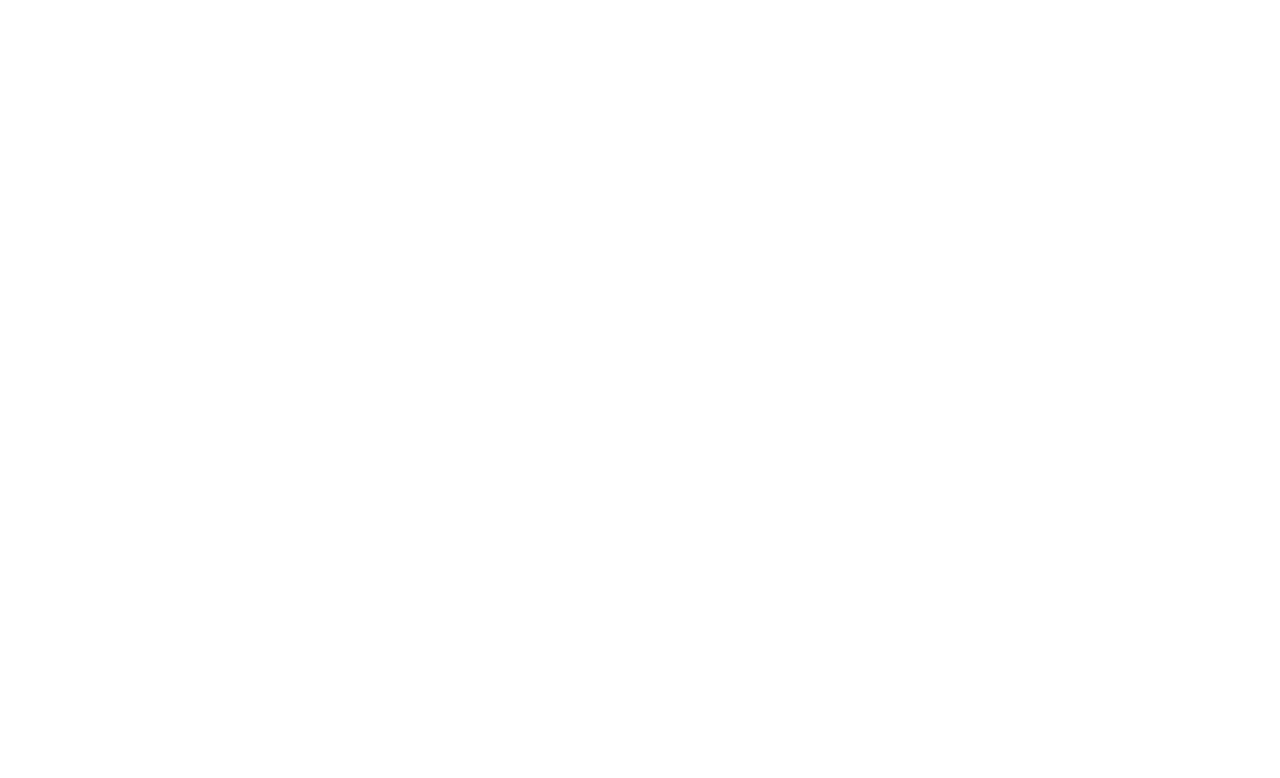
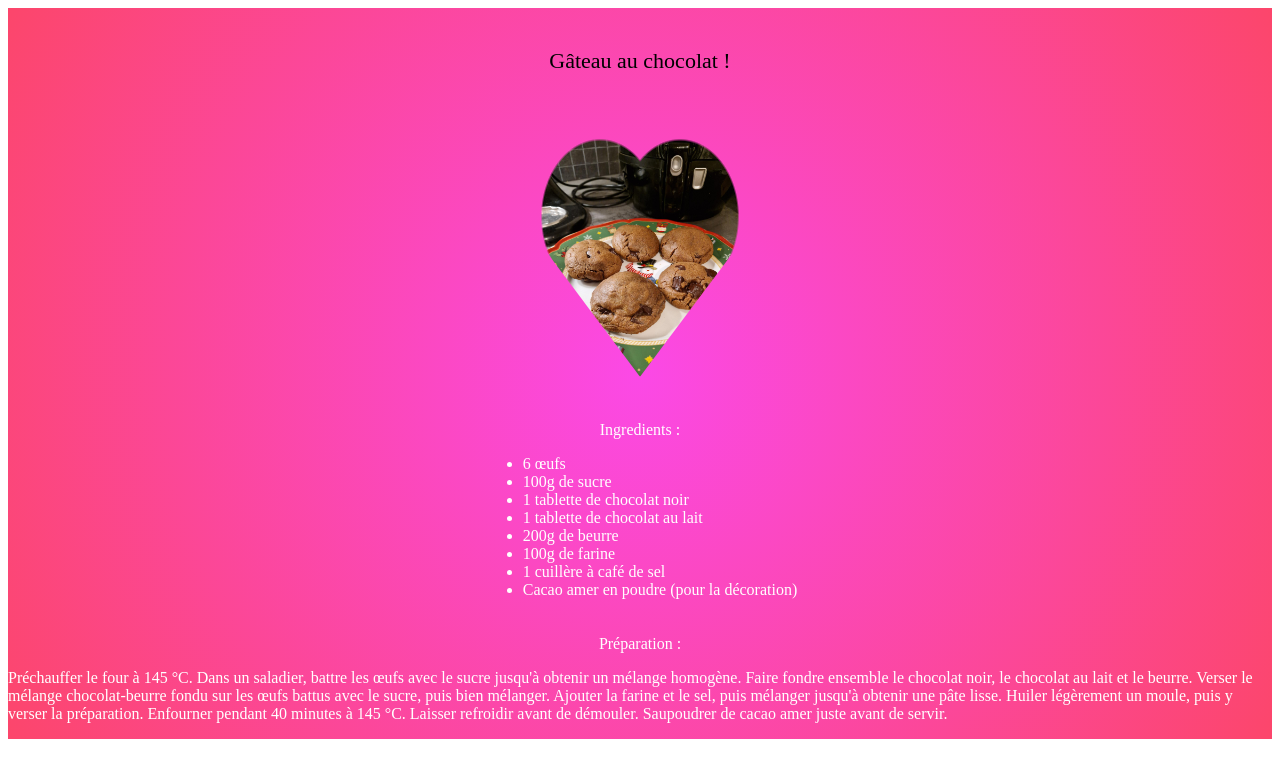
Before and after one commit to LazzaroLaura/recettes, an Angular app: page /gateau-chocolat in a window 1280 px wide. Before the commit this address led to /. Shown: the top 778 px of the page. Built offline with nearby package versions, Linux system fonts and the light colour scheme.

Commit message:
add chocolate cake

```diff
--- a/src/app/app.routes.ts
+++ b/src/app/app.routes.ts
@@ -1,6 +1,7 @@
 import { Routes } from '@angular/router';
 import { CookiesComponent } from './cookies/cookies.component';
 import { HomeComponent } from './home/home.component';
+import { ChocolateCakeComponent } from './chocolate-cake/chocolate-cake.component';
 
 export const routes: Routes = [
   {
@@ -11,5 +12,10 @@
     path: 'cookies',
     title: "Des cookies!",
     component: CookiesComponent,
+  },
+  {
+    path: 'gateau-chocolat',
+    title: "Un gâteau au chocolat plein de beurre !",
+    component: ChocolateCakeComponent,
   }
 ];
--- /dev/null
+++ b/src/app/chocolate-cake/chocolate-cake.component.html
@@ -0,0 +1,31 @@
+<div class="cookies">
+  <div class="cookies-title">Gâteau au chocolat !</div>
+  <img class="cookies-image" src="assets/cookies/cookies.jpg">
+  <div class="cookies-ingredients">
+    <div class="cookies-ingredients-title">Ingredients :</div>
+    <ul class="cookies-ingredients-list">
+      <li class="cookies-ingredients-list-item">6 œufs</li>
+      <li class="cookies-ingredients-list-item">100g de sucre</li>
+      <li class="cookies-ingredients-list-item">1 tablette de chocolat noir</li>
+      <li class="cookies-ingredients-list-item">1 tablette de chocolat au lait</li>
+      <li class="cookies-ingredients-list-item">200g de beurre</li>
+      <li class="cookies-ingredients-list-item">100g de farine</li>
+      <li class="cookies-ingredients-list-item">1 cuillère à café de sel</li>
+      <li class="cookies-ingredients-list-item">Cacao amer en poudre (pour la décoration)</li>
+    </ul>
+  </div>
+  <div class="cookies-ingredients">
+    <div class="cookies-ingredients-title">Préparation :</div>
+    <p>
+      Préchauffer le four à 145 °C.
+      Dans un saladier, battre les œufs avec le sucre jusqu'à obtenir un mélange homogène.
+      Faire fondre ensemble le chocolat noir, le chocolat au lait et le beurre.
+      Verser le mélange chocolat-beurre fondu sur les œufs battus avec le sucre, puis bien mélanger.
+      Ajouter la farine et le sel, puis mélanger jusqu'à obtenir une pâte lisse.
+      Huiler légèrement un moule, puis y verser la préparation.
+      Enfourner pendant 40 minutes à 145 °C.
+      Laisser refroidir avant de démouler.
+      Saupoudrer de cacao amer juste avant de servir.
+    </p>
+  </div>
+</div>
--- /dev/null
+++ b/src/app/chocolate-cake/chocolate-cake.component.less
@@ -0,0 +1,40 @@
+.cookies {
+  display: flex;
+  flex-direction: column;
+  gap: 20px;
+  align-items: center;
+  background: #fb3fe5;
+  background: radial-gradient(circle,rgba(251, 63, 229, 0.95) 0%, rgba(252, 70, 107, 1) 100%);
+
+  &-title {
+    font-size: 20px;
+    margin: 40px 0 40px 0;
+    font-size: 22px;
+  }
+
+  &-image {
+    max-width: 200px;
+    mask: radial-gradient(at 70% 31%,#000 29%,#0000 30%), radial-gradient(at 30% 31%,#000 29%,#0000 30%), linear-gradient(#000 0 0) bottom/100% 50% no-repeat;
+    clip-path: polygon(-41% 0,50% 91%, 141% 0);
+  }
+
+  .counter {
+    display: flex;
+    gap: 8px;
+
+    &-action {
+      color: white;
+      background-color: grey;
+      border: 1px solid black;
+      border-radius: 2px;
+    }
+  }
+
+  &-ingredients {
+    color: white;
+
+    &-title {
+      text-align: center;
+    }
+  }
+}
--- a/src/app/home/home.component.html
+++ b/src/app/home/home.component.html
@@ -1,4 +1,5 @@
 <ul>
   <li><a routerLink="cookies">Cookies</a></li>
+  <li><a routerLink="gateau-chocolat">Gâteau au chocolat</a></li>
   <li>Sauce à la menthe</li>
 </ul>
--- a/src/app/home/home.component.ts
+++ b/src/app/home/home.component.ts
@@ -6,5 +6,53 @@
   styleUrls: ['./home.component.less']
 })
 export class HomeComponent {
+  public ngOnInit() {
+    const example = "503950-597501,73731-100184,79705998-79873916,2927-3723,35155-50130,52-82,1139-1671,4338572-4506716,1991-2782,1314489-1387708,8810810-8984381,762581-829383,214957-358445,9947038-10058264,4848455367-4848568745,615004-637022,5827946-5911222,840544-1026063,19-46,372804-419902,486-681,815-1117,3928-5400,28219352-28336512,6200009-6404247,174-261,151131150-151188124,19323-26217,429923-458519,5151467682-5151580012,9354640427-9354772901,262-475,100251-151187,5407-9794,8484808500-8484902312,86-129,2-18";
 
+    const array = example.split(",");
+    let firstNumber = '';
+    let secondNumber = '';
+    let incrementedFirstNumber = 0;
+    let total = 0;
+
+    //check first and last number
+    array.forEach(element => {
+      const tmpArray = element.split('-');
+      firstNumber = tmpArray[0];
+      secondNumber = tmpArray[1];
+      incrementedFirstNumber = parseInt(firstNumber);
+
+      if (!(firstNumber.length / 2).toString().includes(".")) {
+        const firstHalfFirstNumber = firstNumber.substring(0, (firstNumber.length / 2));
+        const secondHalfFirstNumber = firstNumber.substring((firstNumber.length / 2));
+
+        if (firstHalfFirstNumber === secondHalfFirstNumber) {
+          total = total + (parseInt(firstHalfFirstNumber.concat(secondHalfFirstNumber)));
+        }
+      }
+
+      if (!(secondNumber.length / 2).toString().includes(".")) {
+        const firstHalfSecondNumber = secondNumber.substring(0, (secondNumber.length / 2));
+        const secondHalfSecondNumber = secondNumber.substring((secondNumber.length / 2));
+
+        if (firstHalfSecondNumber === secondHalfSecondNumber) {
+          total = total + (parseInt(firstHalfSecondNumber.concat(secondHalfSecondNumber)));
+        }
+      }
+
+      //check in between numbers
+      for (let i = parseInt(firstNumber); i < (parseInt(secondNumber) - 1); i++) {
+        incrementedFirstNumber = incrementedFirstNumber + 1;
+
+        const firstHalfBetweenNumber = incrementedFirstNumber.toString().substring(0, (incrementedFirstNumber.toString().length / 2));
+        const secondHalfBetweenNumber = incrementedFirstNumber.toString().substring((incrementedFirstNumber.toString().length / 2));
+
+        if (firstHalfBetweenNumber === secondHalfBetweenNumber) {
+          total = total + (parseInt(firstHalfBetweenNumber.concat(secondHalfBetweenNumber)));
+        }
+      }
+    })
+
+    console.log(total);
+  }
 }
```
Also changed, not shown: src/app/chocolate-cake/chocolate-cake.component.ts (added, +8 -0 lines).
